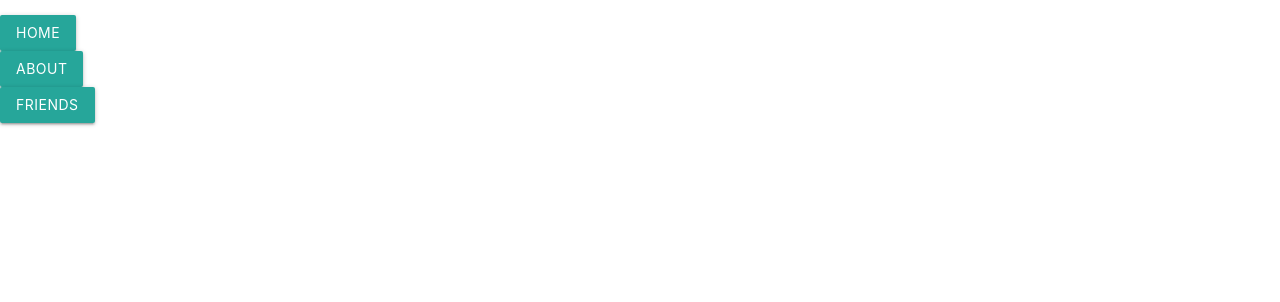
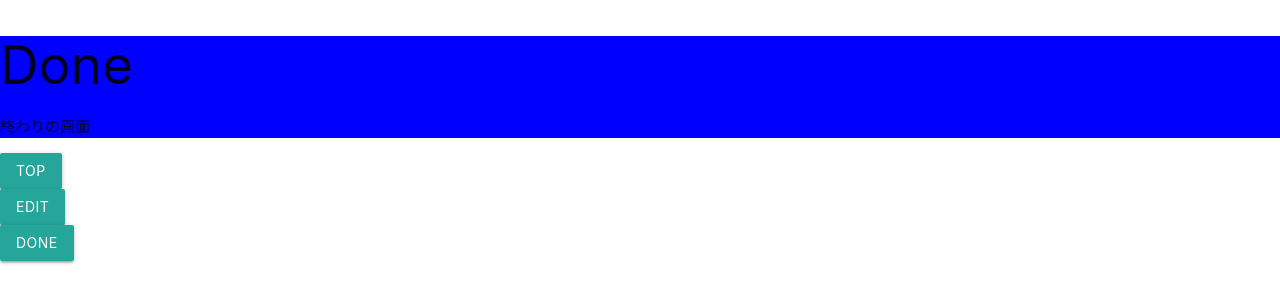
Before and after one commit to kinc-shinshu/smat-teacher-client, a React (Create React App) app: page /done in a window 1280 px wide. Shown: the top 302 px of the page. Built offline with nearby package versions, Linux system fonts and the light colour scheme.

Commit message:
addRouter

```diff
--- a/src/App.js
+++ b/src/App.js
@@ -1,56 +1,26 @@
 import React, { Component } from 'react';
-import { BrowserRouter, Route, Link, Redirect } from 'react-router-dom'
+import { BrowserRouter, Route, Link} from 'react-router-dom'
 import 'materialize-css';
 import 'materialize-css/dist/css/materialize.min.css';
+import { Top } from './screens/Top';
+import { Edit } from './screens/Edit';
+import { Done } from './screens/Done';
 
 class ReactRouter extends Component {
   render() {
     return (
       <BrowserRouter>
         <div>
-          <Route exact path='/' component={Home} />
-          <Route path='/about' component={About} />
-          <Route path='/friends' component={Friends} />
+          <Route exact path='/' component={Top} />
+          <Route path='/edit' component={Edit} />
+          <Route path='/done' component={Done} />
           <ul>
-            <li><Link className="waves-effect waves-light btn" to="/">Home</Link></li>
-            <li><Link className="waves-effect waves-light btn" to="/about">About</Link></li>
-            <li><Link className="waves-effect waves-light btn" to="/friends">Friends</Link></li>
+            <li><Link className="waves-effect waves-light btn" to="/">Top</Link></li>
+            <li><Link className="waves-effect waves-light btn" to="/edit">Edit</Link></li>
+            <li><Link className="waves-effect waves-light btn" to="/done">Done</Link></li>
           </ul>
         </div>
       </BrowserRouter>
-    )
-  }
-}
-
-class Home extends Component {
-  render() {
-    return (
-      <div style={{background: "red"}}>
-        <h2>Home</h2>
-        <p>Welcome to</p>
-      </div>
-    )
-  }
-}
-
-class About extends Component {
-  render() {
-    return (
-      <div style={{background: "green"}}>
-        <h2>About</h2>
-        <p>勘弁してください</p>
-      </div>
-    )
-  }
-}
-
-class Friends extends Component {
-  render() {
-    return (
-      <div style={{background: "blue"}}>
-        <h2>Friends</h2>
-        <p>ここにフレンズのリストを書きます</p>
-      </div>
     )
   }
 }
--- /dev/null
+++ b/src/screens/Done.js
@@ -0,0 +1,14 @@
+import React, { Component } from 'react';
+import 'materialize-css';
+import 'materialize-css/dist/css/materialize.min.css';
+
+export class Done extends Component {
+  render() {
+    return (
+      <div style={{background: "blue"}}>
+        <h2>Done</h2>
+        <p>終わりの画面</p>
+      </div>
+    )
+  }
+}
--- /dev/null
+++ b/src/screens/Edit.js
@@ -0,0 +1,14 @@
+import React, { Component } from 'react';
+import 'materialize-css';
+import 'materialize-css/dist/css/materialize.min.css';
+
+export class Edit extends Component {
+  render() {
+    return (
+      <div style={{background: "green"}}>
+        <h2>Edit</h2>
+        <p>問題追加</p>
+      </div>
+    )
+  }
+}
--- /dev/null
+++ b/src/screens/Top.js
@@ -0,0 +1,14 @@
+import React, { Component } from 'react';
+import 'materialize-css';
+import 'materialize-css/dist/css/materialize.min.css';
+
+export class Top extends Component {
+  render() {
+    return (
+      <div style={{background: "red"}}>
+        <h2>Top</h2>
+        <p>全てはここ</p>
+      </div>
+    )
+  }
+}
```
Also changed, not shown: 1 other file (tests, documents, lock files or other folders).
